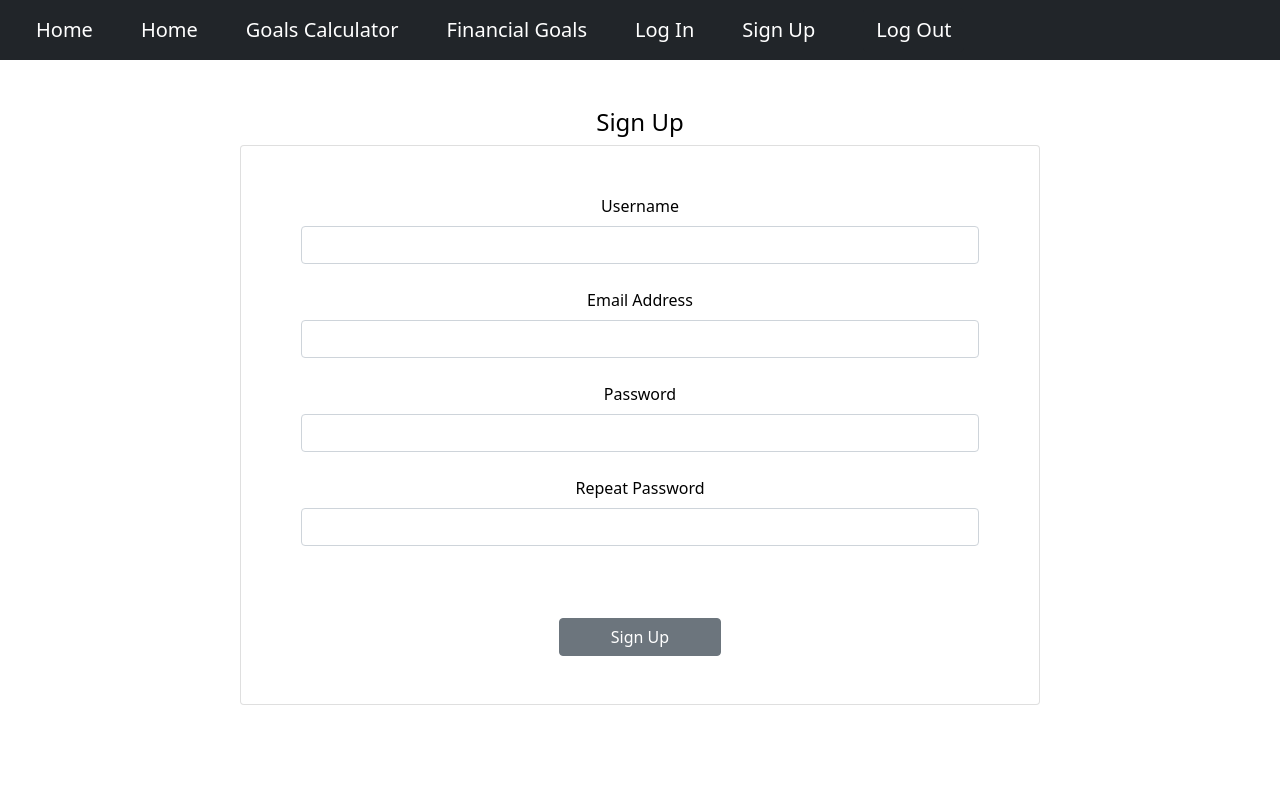
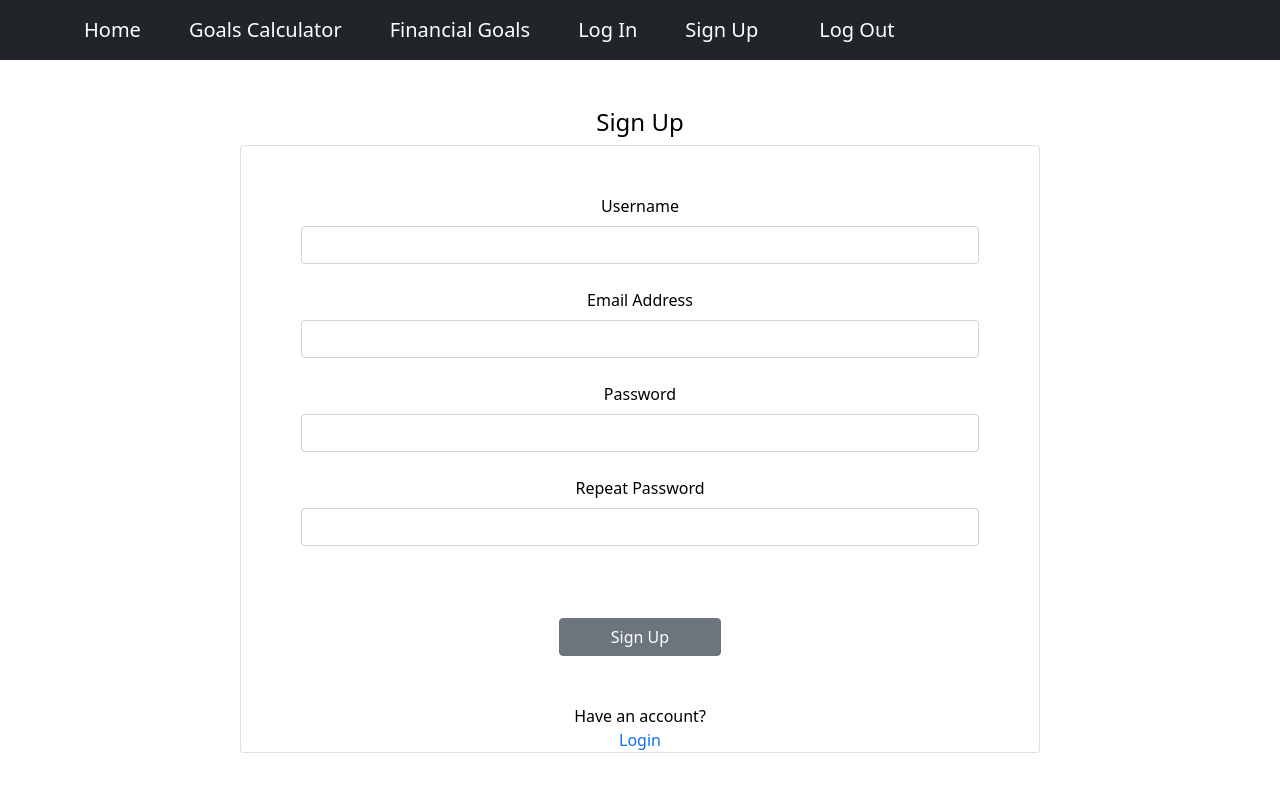
Before and after one commit to nadiah-m/wealth-tracker, a React (Create React App) app in the folder client/: page /signup in a window 1280 px wide. Shown: the top 792 px of the page. Built offline with nearby package versions, Linux system fonts and the light colour scheme; no server answers.

Commit message:
link to sign up and sign in

```diff
--- a/client/src/App.js
+++ b/client/src/App.js
@@ -65,7 +65,7 @@ function App() {
           <div className="d-flex">
             <div className="px-4 fs-5 m-auto">
               <Link className="text-decoration-none text-white" to={`/`}>
-                Home
+
               </Link>
             </div>
             <div className="px-4 fs-5 m-auto">
--- a/client/src/Pages/Home/Home.jsx
+++ b/client/src/Pages/Home/Home.jsx
@@ -171,20 +171,20 @@ function Home() {
   const options = {
     layout: { padding: 50 },
     maintainAspectRatio: false,
-    plugins: {
-      datalabels: {
-        formatter: function (value, context) {
-          let datasets = context.chart.data.datasets;
-          if (datasets.indexOf(context.dataset) === datasets.length - 1) {
-            let sum = datasets[0].data.reduce((a, b) => a + b, 0);
-            let percentage = Math.round((value / sum) * 100) + "%";
-            return (
-              context.chart.data.labels[context.dataIndex] + " " + percentage
-            );
-          }
-        },
-      },
-    },
+    // plugins: {
+    //   datalabels: {
+    //     formatter: function (value, context) {
+    //       let datasets = context.chart.data.datasets;
+    //       if (datasets.indexOf(context.dataset) === datasets.length - 1) {
+    //         let sum = datasets[0].data.reduce((a, b) => a + b, 0);
+    //         let percentage = Math.round((value / sum) * 100) + "%";
+    //         return (
+    //           context.chart.data.labels[context.dataIndex] + " " + percentage
+    //         );
+    //       }
+    //     },
+    //   },
+    // },
   };
   return (
     <div className="container-fluid">
--- a/client/src/Pages/SignUpForm.jsx
+++ b/client/src/Pages/SignUpForm.jsx
@@ -3,8 +3,7 @@ import { useFormik, validateYupSchema } from "formik";
 import axios from "axios";
 import * as Yup from "yup";
 import { UserContext } from "../App";
-import { useNavigate } from "react-router-dom";
-
+import { useNavigate, Link } from "react-router-dom";
 
 export const SignUpForm = () => {
   const [allUsernames, setAllUsernames] = useState([]);
@@ -186,6 +185,10 @@ export const SignUpForm = () => {
           </div>
         </form>
         <div className="text-success">{message}</div>
+        Have an account?
+        <Link className="text-decoration-none" to="/signin">
+          Login
+        </Link>
       </div>
     </div>
   );
```
